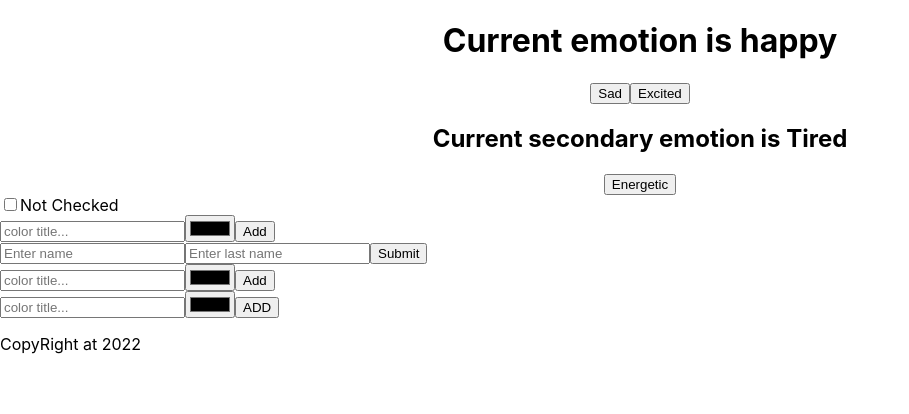
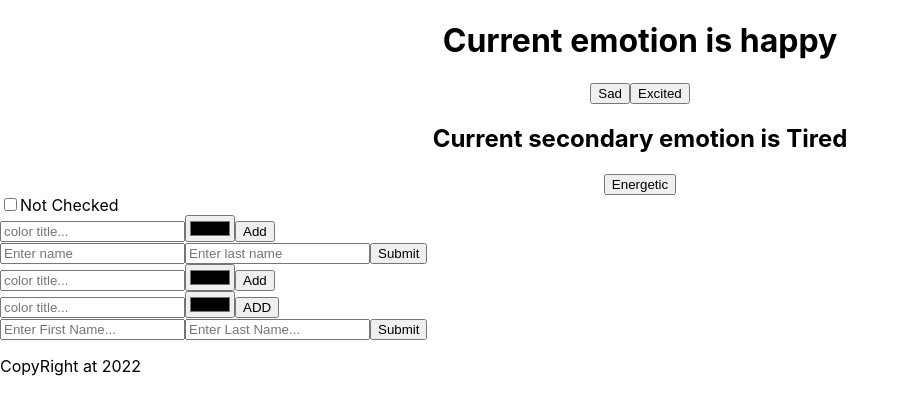
Before and after one commit to rpliszka1987/react-app, a React (Create React App) app: page / in a window 1280 px wide. Shown: the top 414 px of the page, without its empty margins (0-909 px from the left). Built offline with nearby package versions, Linux system fonts and the light colour scheme.

Commit message:
Created custom name form with a custom hook

```diff
--- /dev/null
+++ b/src/CustomNameForm.js
@@ -0,0 +1,37 @@
+import { useState } from "react";
+
+function useInputInfo(initialValue) {
+  const [value, setValue] = useState(initialValue);
+  return [
+    {
+      value,
+      onChange: (value) => setValue(value.target.value),
+    },
+    () => setValue(initialValue),
+  ];
+}
+
+function NameFormCustom() {
+  const [firstNameProps, resetFirstName] = useInputInfo("");
+  const [lastNameProps, resetLastName] = useInputInfo("");
+  const submit = (value) => {
+    value.preventDefault();
+    alert(`Welcome ${firstNameProps.value} ${lastNameProps.value}`);
+    resetFirstName();
+    resetLastName();
+  };
+
+  return (
+    <form onSubmit={submit}>
+      <input
+        {...firstNameProps}
+        type="text"
+        placeholder="Enter First Name..."
+      />
+      <input {...lastNameProps} type="text" placeholder="Enter Last Name..." />
+      <button>Submit</button>
+    </form>
+  );
+}
+
+export default NameFormCustom;
--- a/src/index.js
+++ b/src/index.js
@@ -8,6 +8,7 @@ import NameForm from "./NameForm";
 import AppTwo from "./AppTwo";
 import FormState from "./FormState";
 import FormCustom from "./CustomHook"
+import CustomNameForm from "./CustomNameForm"
 import reportWebVitals from "./reportWebVitals";
 
 const root = ReactDOM.createRoot(document.getElementById("root"));
@@ -19,6 +20,7 @@ root.render(
     <NameForm />
     <FormState />
     <FormCustom />
+    <CustomNameForm />
     <Footer />
   </React.StrictMode>
 );
```
